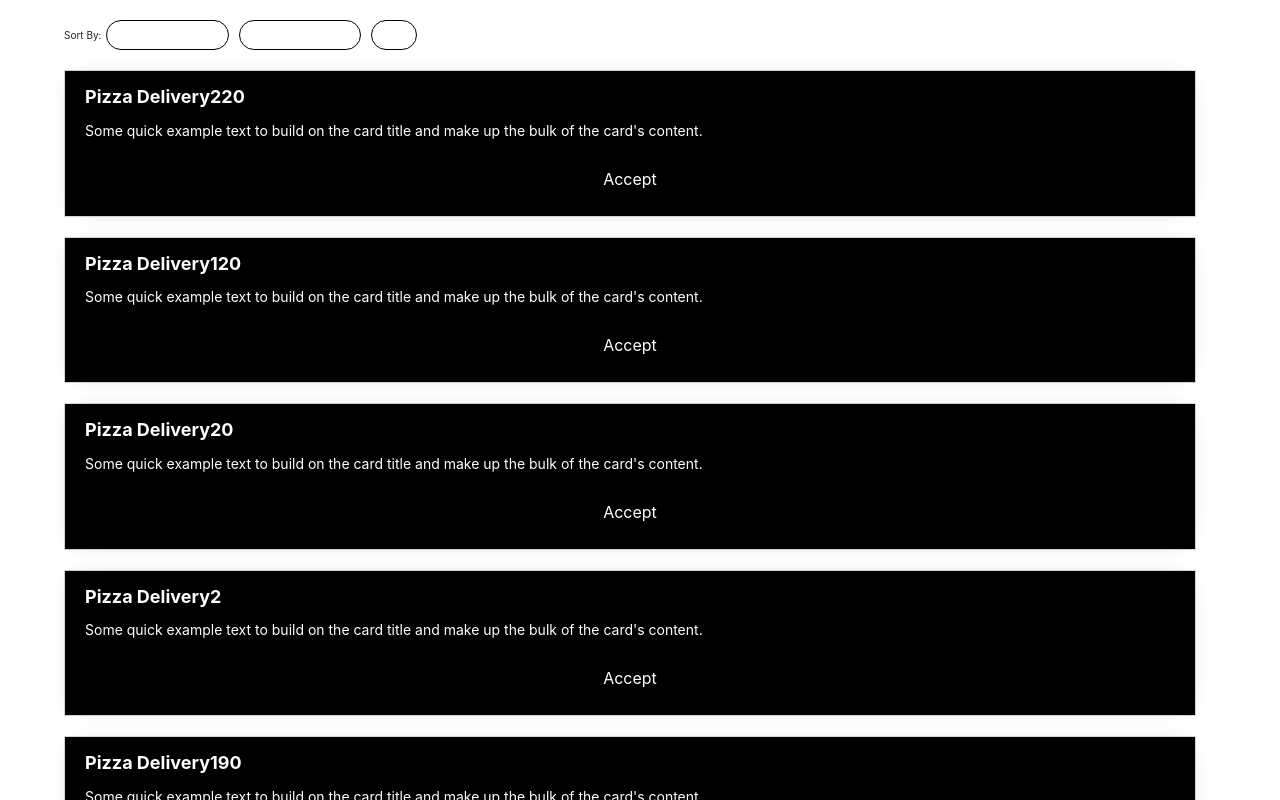
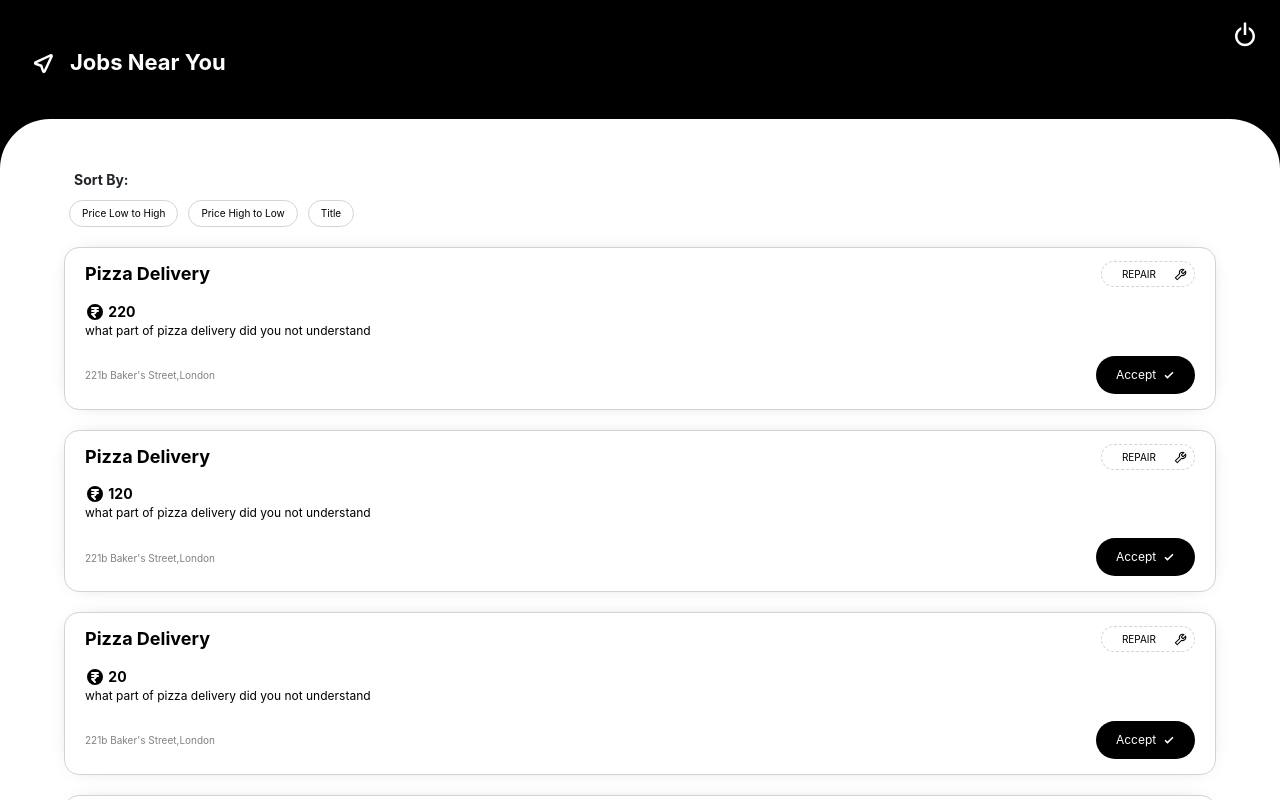
Before and after one commit to sid-ant/MonadArmy, a React (Create React App) app in the folder frontend/ftx/: page /user in a window 1280 px wide. Shown: the top 800 px of the page. Built offline with nearby package versions, Linux system fonts and the light colour scheme.

Commit message:
job list changes

```diff
--- a/frontend/ftx/package.json
+++ b/frontend/ftx/package.json
@@ -10,6 +10,7 @@
     "react": "^17.0.1",
     "react-bootstrap": "^1.4.0",
     "react-dom": "^17.0.1",
+    "react-icons": "^4.1.0",
     "react-router-dom": "^5.2.0",
     "react-scripts": "4.0.1",
     "web-vitals": "^0.2.4"
--- a/frontend/ftx/src/App.css
+++ b/frontend/ftx/src/App.css
@@ -3,11 +3,12 @@
 }
 
 .sort-button {
-  font-size: 12px;
-  border: 1px solid black;
+  font-size: 10px;
+  border: 1px solid lightgrey;
   background: transparent;
+  color: black;
   margin: 0 5px;
-  padding: 5px 10px;
+  padding: 5px 12px;
   border-radius: 100px;
 }
 
@@ -27,26 +28,26 @@
   }
 }
 a.nav-link.active {
-  background: #252B29 !important;
+  background: #252b29 !important;
   color: #fff !important;
 }
-a{
-  color: #252B29;
+a {
+  color: #252b29;
 }
-.title{
+.title {
   text-align: center;
   width: 100%;
-  font-family: 'Press Start 2P', cursive;
+  font-family: "Press Start 2P", cursive;
 }
-.signUp{
+.signUp {
   margin: 10px;
   width: 100%;
 }
-.successText{
-  color: #4BB543;
+.successText {
+  color: #4bb543;
   text-align: center;
 }
-.navs{
+.navs {
   width: 100%;
   padding: 10px;
 }
--- a/frontend/ftx/src/Screens/Home.js
+++ b/frontend/ftx/src/Screens/Home.js
@@ -2,6 +2,8 @@
 import "../App.css";
 import { Component } from "react";
 import JobCard from "./JobCard.js";
+import { TiLocationArrowOutline } from "react-icons/ti";
+import { BiPowerOff } from "react-icons/bi";
 
 class Home extends Component {
   constructor() {
@@ -82,16 +84,61 @@ class Home extends Component {
 
   render() {
     return (
-      <div>
+      <div style={{ paddingBottom: "40px" }}>
+        <div style={{ background: "black" }}>
+          <BiPowerOff
+            style={{
+              color: "white",
+              fontSize: "30px",
+              position: "absolute",
+              top: "20px",
+              right: "20px",
+            }}
+          />
           <div
             style={{
-            width: "calc(90% - 20px)",
+              background: "black",
+              color: "white",
+              padding: "40px",
+              fontSize: "22px",
+              fontWeight: "bold",
+            }}
+          >
+            <TiLocationArrowOutline
+              style={{
+                color: "white",
+                fontSize: "30px",
+                position: "relative",
+                top: "7px",
+                left: "-10px",
+              }}
+            />
+            Jobs Near You
+          </div>
+          <div
+            style={{
+              fontSize: "10px",
+              borderRadius: "50px 50px 0px 0px",
+              background: "white",
+              paddingTop: "50px",
+            }}
+          >
+            <div
+              style={{
+                fontSize: "14px",
+                width: "90%",
                 marginLeft: "5%",
-            marginTop: "20px",
-            fontSize: "10px",
+              }}
+            >
+              <div
+                style={{
+                  marginLeft: "10px",
+                  marginBottom: "10px",
+                  fontWeight: "bold",
                 }}
               >
                 Sort By:
+              </div>
               <button
                 className="sort-button priceTrue"
                 onClick={() => this.sortByName("price", true)}
@@ -111,7 +158,8 @@ class Home extends Component {
                 Title
               </button>
             </div>
-
+          </div>
+        </div>
         {this.state.tasks.map((person, i) => (
           <JobCard
             title={this.state.tasks[i].title}
--- a/frontend/ftx/src/Screens/JobCard.js
+++ b/frontend/ftx/src/Screens/JobCard.js
@@ -2,54 +2,114 @@
 import "../App.css";
 import { Card, Button } from "react-bootstrap";
 import { Component } from "react";
+import { GoCheck } from "react-icons/go";
+import { HiCurrencyRupee } from "react-icons/hi";
+import { AiOutlineTool } from "react-icons/ai";
 
 class JobCard extends Component {
   render() {
     return (
       <Card
         style={{
-          width: "calc(90% - 20px)",
+          width: "90%",
           padding: "10px",
-          background: "black",
-          color: "white",
+          background: "white",
+          color: "black",
           boxShadow: "0px 0px 22px -15px grey",
           border: "1px solid lightgrey",
-          borderRadius: "0px",
+          borderRadius: "15px",
           marginLeft: "5%",
           marginTop: "20px",
         }}
       >
-        {/* <Card.Img
-          variant="top"
+        <div
           style={{
-            opacity: 0.7,
-            background: "black",
-            width: "100%",
-            height: "150px",
+            position: "absolute",
+            right: "20px",
+            top: "13px",
+            border: "1px dashed lightgrey",
+            borderRadius: "100px",
+            padding: "0 20px",
           }}
-          src="https://images.ctfassets.net/zma7thmmcinb/6NkrAIY4Jo5fjCKULa6n4C/80593107e9a046a9883f5fa3b1530bcb/gardening-reduces-stress-preview2.jpg"
-        /> */}
+        >
+          <span
+            style={{
+              position: "relative",
+              top: "-2px",
+              fontSize: "10px",
+              color: "black",
+            }}
+          >
+            REPAIR
+          </span>
+          &nbsp;&nbsp;&nbsp;&nbsp;
+          <AiOutlineTool
+            style={{
+              position: "absolute",
+              top: "5px",
+              right: "6px",
+              fontSize: "15px",
+            }}
+          />
+        </div>
+
         <Card.Body style={{ padding: "5px 10px" }}>
           <Card.Title style={{ fontSize: "18px", fontWeight: "bold" }}>
             {this.props.title}
+          </Card.Title>
+
+          {/* Show price */}
+          <div style={{ fontSize: "14px", fontWeight: "bold" }}>
+            <HiCurrencyRupee
+              style={{ position: "relative", top: "5px", fontSize: "20px" }}
+            />{" "}
             {this.props.price}
-          </Card.Title>
-          <Card.Text style={{ fontSize: "14px", fontWeight: "light" }}>
-            Some quick example text to build on the card title and make up the
-            bulk of the card's content.
+          </div>
+          {/* Show price */}
+
+          {/* Show description */}
+          <Card.Text style={{ fontSize: "12px", fontWeight: "light" }}>
+            {this.props.description}
           </Card.Text>
+          {/* Show description */}
+
+          {/* Show location and accept button */}
+          <div
+            style={{
+              display: "inline-block",
+              width: "50%",
+              textAlign: "left",
+            }}
+          >
+            <div style={{ fontSize: "10px", color: "grey" }}>
+              221b Baker's Street,London
+            </div>
+          </div>
+          <div
+            style={{
+              display: "inline-block",
+              width: "50%",
+              textAlign: "right",
+            }}
+          >
             <Button
               variant="primary"
               style={{
                 border: "0px",
-              width: "100%",
                 background: "black",
                 color: "white",
+                borderRadius: "100px",
                 padding: "10px 20px",
+                fontSize: "12px",
               }}
             >
-            Accept
+              Accept &nbsp;
+              <GoCheck
+                style={{ position: "relative", top: "2px", color: "white" }}
+              />
             </Button>
+          </div>
+          {/* Show location and accept button */}
         </Card.Body>
       </Card>
     );
```
Also changed, not shown: 2 other files (tests, documents, lock files or other folders). Lines whose indentation alone changed are shown as unchanged.
